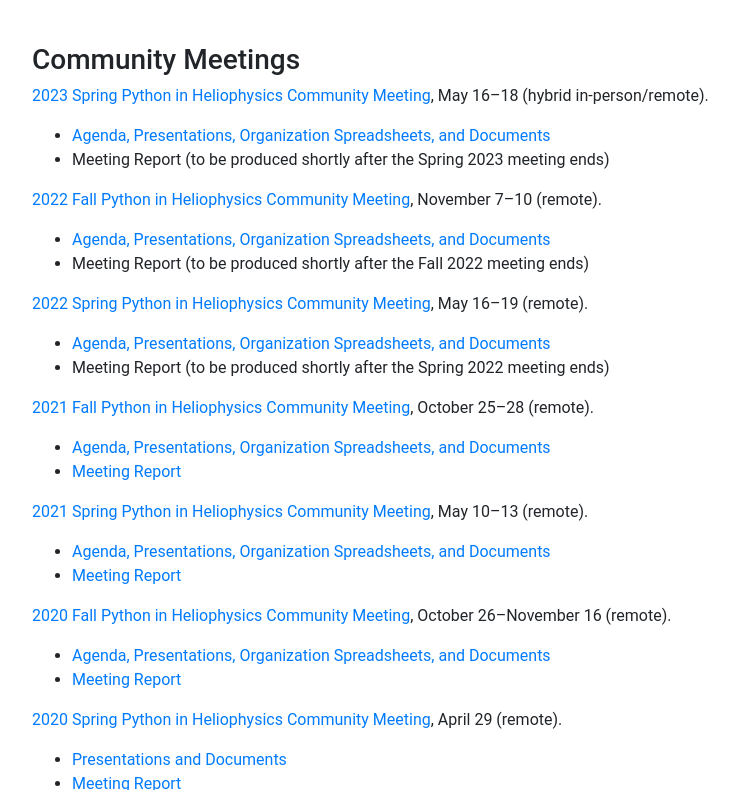
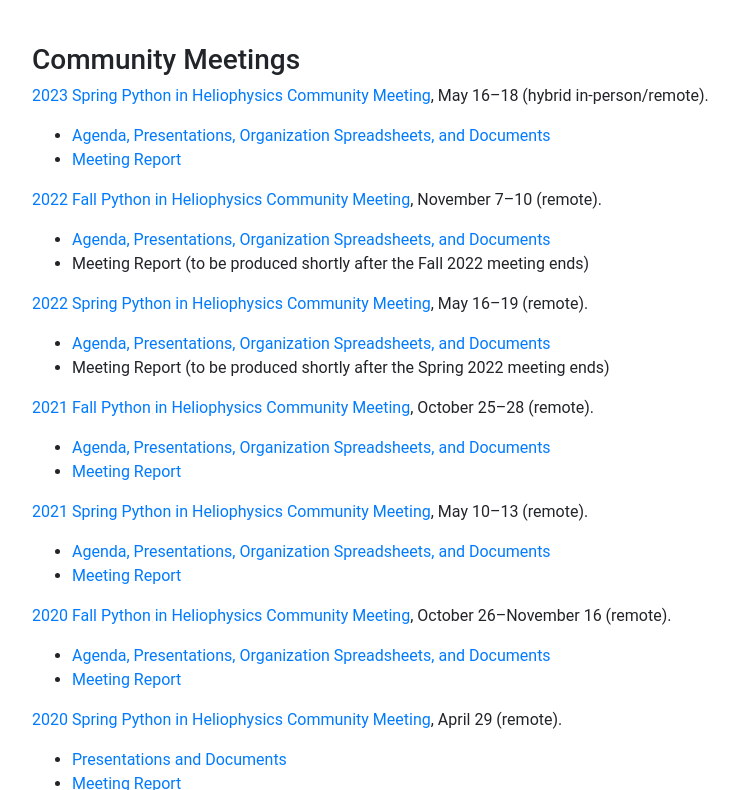
Before and after one commit to heliophysicsPy/heliophysicsPy.github.io, a Jekyll site: the page built from _pages/meetings.md, in a window 1280 px wide and 900 px high, scrolled down 945 px, cut to the strip 110-900 px from the top of the window. Shown: the whole strip, without its empty margins (69-808 px from the left). Built offline with Jekyll 4.4.1, drawn with Linux system fonts in a browser that asks for light colours; nearby versions of some CDN libraries.

Commit message:
adding in report for spr 23 meeting

```diff
--- a/_pages/meetings.md
+++ b/_pages/meetings.md
@@ -23,7 +23,7 @@ Meetings and telecon times are available as a [Google calendar](https://calendar
 [2023 Spring Python in Heliophysics Community Meeting]({% link
 _pages/meetings/spring2023.md %}), May 16–18 (hybrid in-person/remote).
 * [Agenda, Presentations, Organization Spreadsheets, and Documents](https://drive.google.com/drive/folders/1Gy2oquhdkkMfidRsf-WgjhnS7C5aIzuf?usp=sharing)
-* Meeting Report (to be produced shortly after the Spring 2023 meeting ends)
+* [Meeting Report](https://doi.org/10.5281/zenodo.8393837)
 
 [2022 Fall Python in Heliophysics Community Meeting]({% link
 _pages/meetings/fall2022.md %}), November 7–10 (remote).
```
